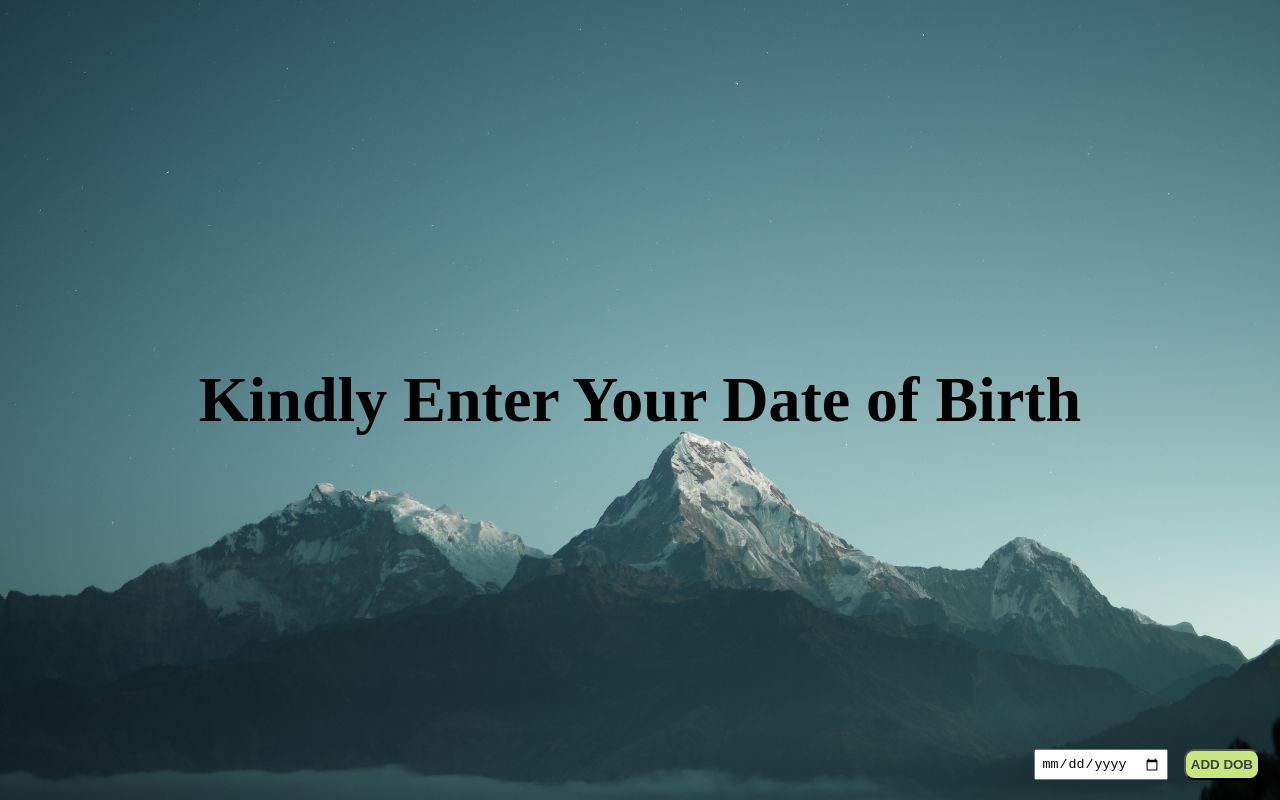
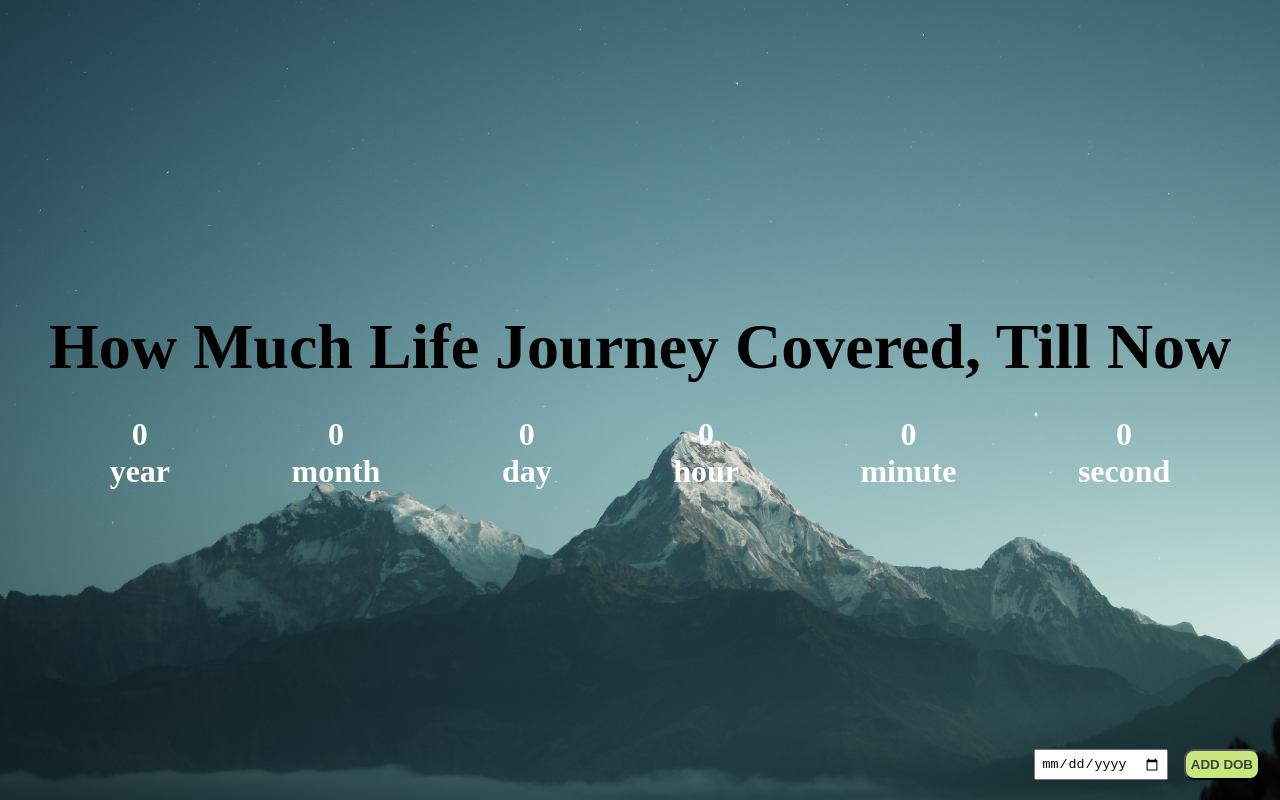
Before and after one commit to shivamrai27/life-timer, a plain HTML site: page index.html in a window 1280 px wide. Drawn offline with Linux system fonts and the light colour scheme.

Commit message:
Life Timer

```diff
--- a/index.html
+++ b/index.html
@@ -6,19 +6,50 @@
     <meta name="viewport" content="width=device-width, initial-scale=1.0">
     <title>LIFE TIMER</title>
     <script src="script.js"></script>
-    <script src="https://kit.fontawesome.com/c9a7c64602" crossorigin="anonymous"></script>
+    <!-- <script src="https://kit.fontawesome.com/c9a7c64602" crossorigin="anonymous"></script> -->
     <link rel="stylesheet" href="style.css">
 </head>
 
 <body>
     <div class="background">
-        <div class="container">
+        <!-- <div id ="initialText" class="container">
             <h1>Kindly Enter Your Date of Birth</h1>
+        </div> -->
+        <div id="afterText" class="container">
+            <div class="center">
+                <h1>How Much Life Journey Covered, Till Now</h1>
+                <div class="time-container">
+                    <h2>
+                        <div id="year">0</div>
+                        year
+                    </h2>
+                    <h2>
+                        <div id="month">0</div>
+                        month
+                    </h2>
+                    <h2>
+                        <div id="day">0</div>
+                        day
+                    </h2>
+                    <h2>
+                        <div id="hour">0</div>
+                        hour
+                    </h2>
+                    <h2>
+                        <div id="minute">0</div>
+                        minute
+                    </h2>
+                    <h2>
+                        <div id="second">0</div>
+                        second
+                    </h2>
+                </div>
+            </div>
         </div>
         <div class="setting">
             <!-- y7<i <i class="fa-solid fa-gear"></i>></i> -->
-            <div class="setting-content">
-                <input type="date" name="" id="dob">
+            <div id="settingContent" class="setting-content">
+                <input type="date" id="dob">
                 <button id="dobButton">ADD DOB</button>
             </div>
         </div>
--- a/script.js
+++ b/script.js
@@ -0,0 +1,12 @@
+let dateOfBirth = undefined;
+const initialTextEl = document.getElementById("initialText");
+const afterTextEl = document.getElementById("afterText");
+const buttonEl = document.getElementById('dobButton');
+const dobInputEl = document.getElementById('dob');
+
+
+const setDOBHandler = function setDOBHandler() => {
+    dateOfBirth = dobInputEl.value;
+    console.log("DOB id ", dateOfBirth);
+};
+buttonEl.addEventListener("click", setDOBHandler);
--- a/style.css
+++ b/style.css
@@ -46,3 +46,20 @@
     gap: 1rem;
 
 }
+
+.time-container {
+    display: flex;
+    justify-content: space-around;
+    margin-top: 2rem;
+}
+
+.time-container h2 {
+    text-align: center;
+    font-size: xx-large;
+    font-weight: 900;
+    color: white;
+}
+
+#initialText {}
+
+#afterText {}
```
